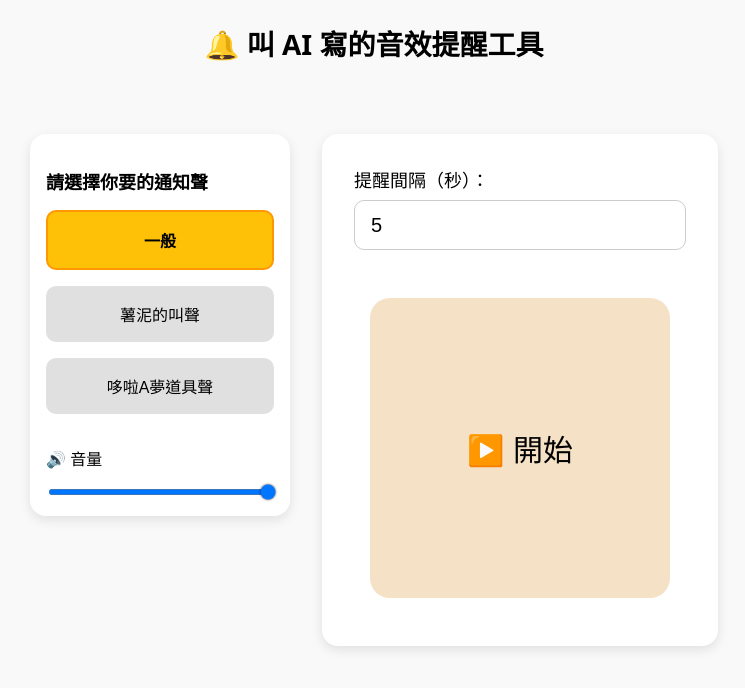
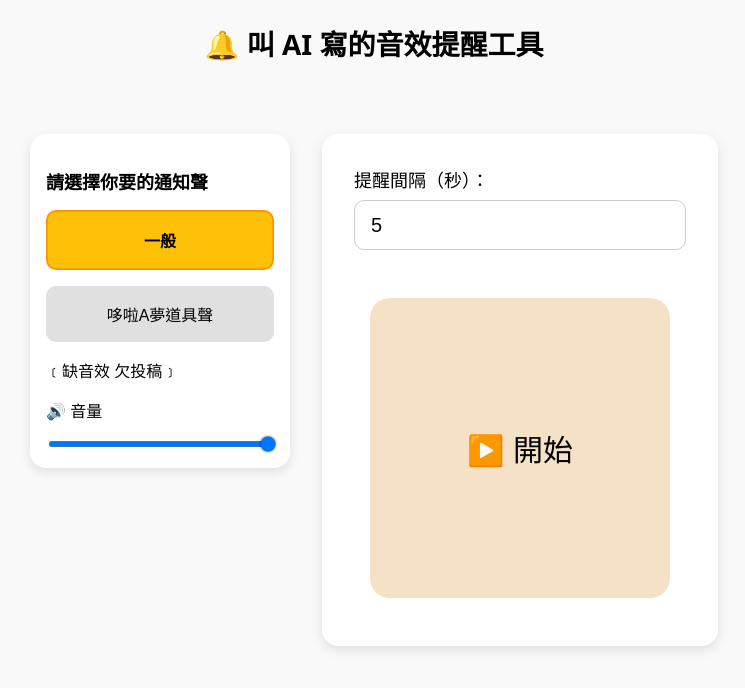
Before and after one commit to meihungartale/meihungartale.github.io, a plain HTML site: page index.html in a window 1280 px wide. Shown: the whole page, without its empty margins (266-1011 px from the left). Drawn offline with Linux system fonts and the light colour scheme.

Commit message:
v20250722
移除薯寶叫聲

```diff
--- a/index.html
+++ b/index.html
@@ -194,8 +194,8 @@
     <div class="sidebar">
       <h3>請選擇你要的通知聲</h3>
       <button id="defaultSoundBtn" class="sound-btn" onclick="changeSound(this, 'ww.mp3')">一般</button>
-      <button class="sound-btn" onclick="changeSound(this, 'shuni_1.mp3')">薯泥的叫聲</button>
       <button class="sound-btn" onclick="changeSound(this, 'Doraemon_item.mp3')">哆啦A夢道具聲</button>
+      <span>﹝缺音效 欠投稿﹞</span>
 
       <div style="margin-top: 1rem; width: 100%;">
         <label for="volumeControl" style="font-size: 16px; display: block; margin-bottom: 8px;">🔊 音量</label>
```
